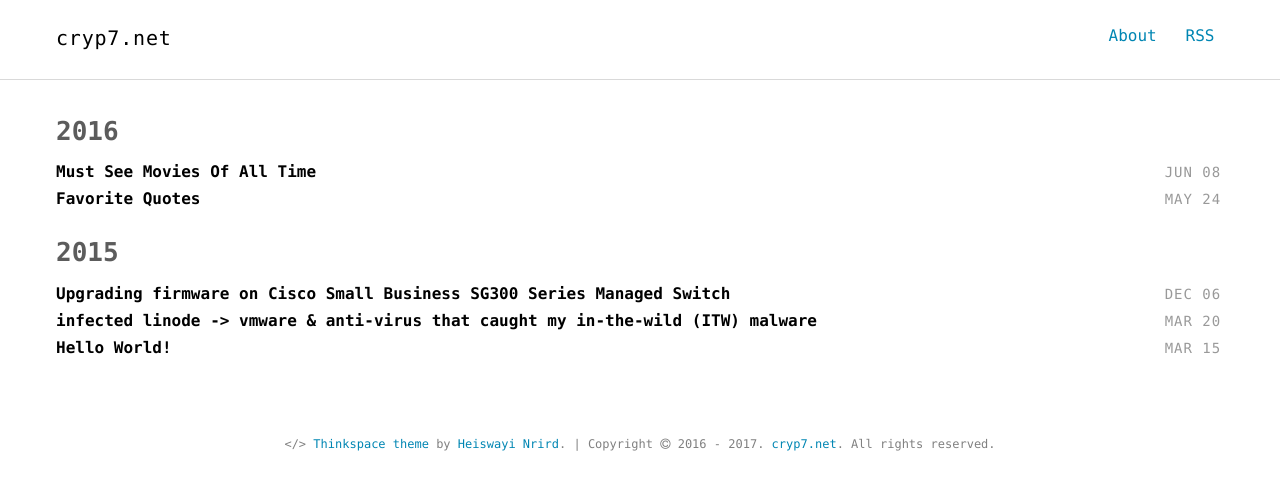
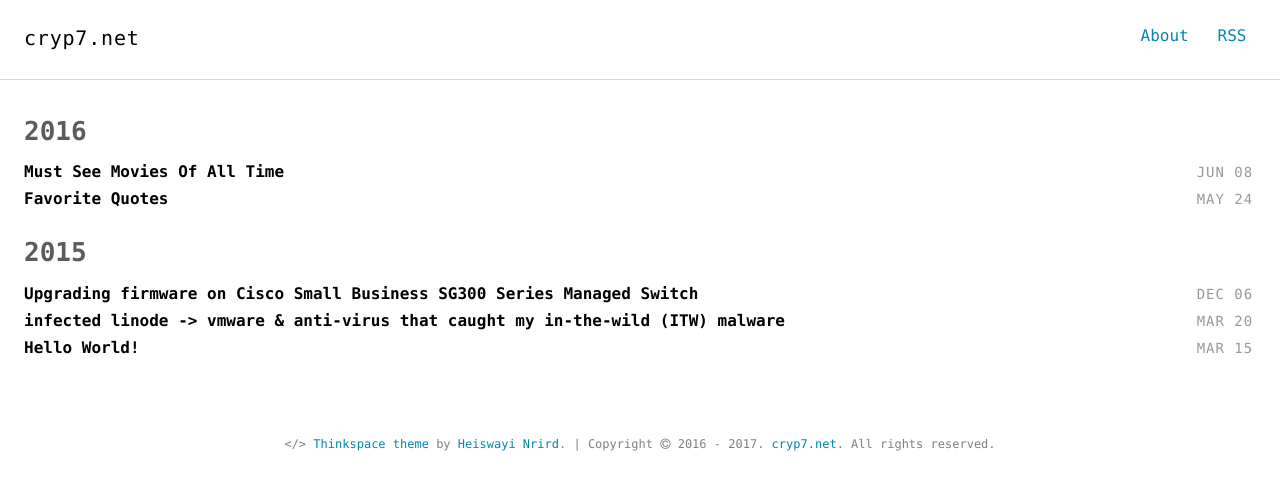
Before and after one commit to enkaskal/enkaskal.github.io, a Jekyll site: the page built from index.html, in a window 1280 px wide. Shown: the top 490 px of the page. Built offline with Jekyll 4.4.1, drawn with Linux system fonts in a browser that asks for light colours.

Commit message:
just rm max-width

```diff
--- a/assets/scss/_layout.scss
+++ b/assets/scss/_layout.scss
@@ -42,7 +42,6 @@ hr {
   padding: $base-spacing;
   margin-left: auto;
   margin-right: auto;
-  max-width: 95%;
   font-weight: normal;
 }
 
```
